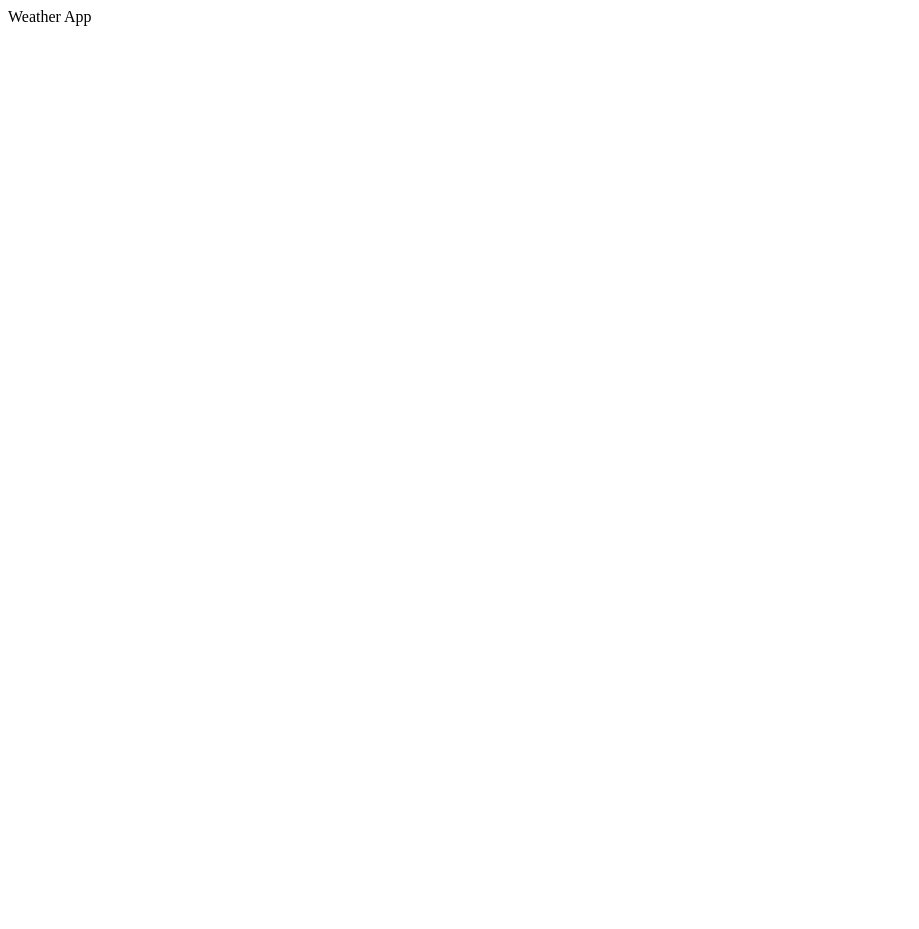
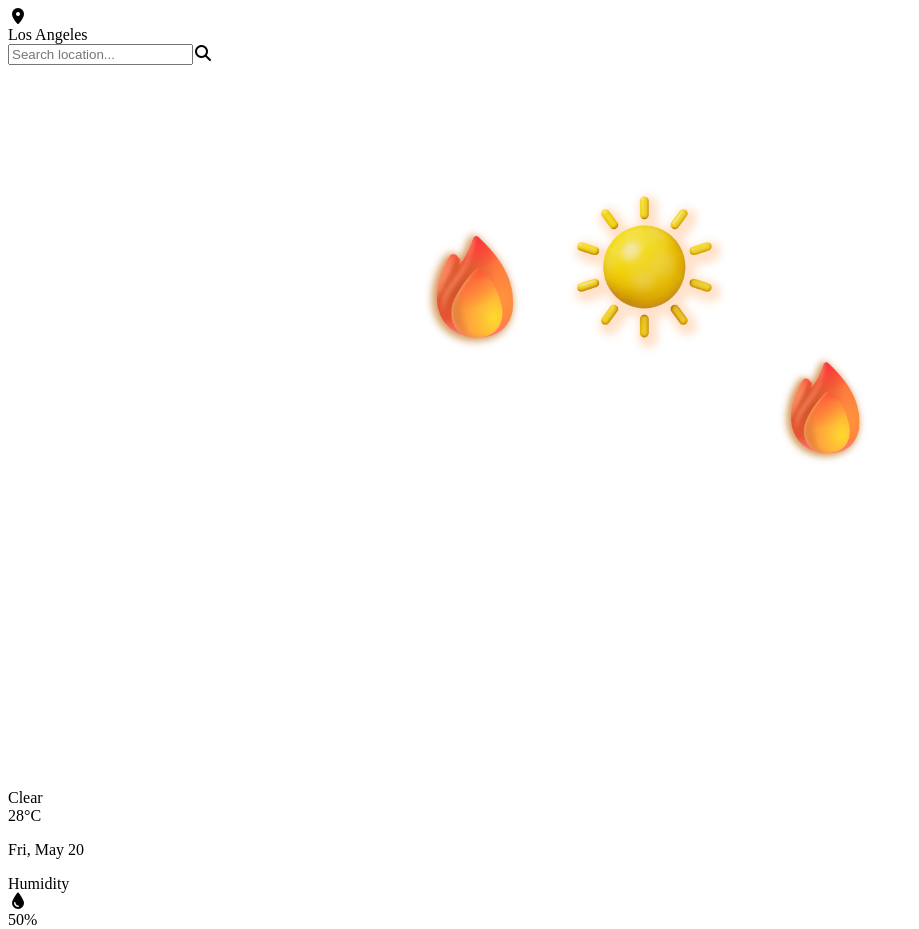
Before and after one commit to CoderRocha/climaAi, a React (Vite) app: page / in a window 1280 px wide. Shown: the top 929 px of the page, without its empty margins (0-919 px from the left). Before the commit the page ends 800 px from the top, so only its background shows below. Built offline with nearby package versions, Linux system fonts and the light colour scheme.

Commit message:
feat: added fontawesome and hard coded data

```diff
--- a/index.html
+++ b/index.html
@@ -3,6 +3,7 @@
   <head>
     <meta charset="UTF-8" />
     <meta name="viewport" content="width=device-width, initial-scale=1.0" />
+    <link rel="stylesheet" href="https://cdnjs.cloudflare.com/ajax/libs/font-awesome/7.0.1/css/all.min.css" integrity="sha512-2SwdPD6INVrV/lHTZbO2nodKhrnDdJK9/kg2XD1r9uGqPo1cUbujc+IYdlYdEErWNu69gVcYgdxlmVmzTWnetw==" crossorigin="anonymous" referrerpolicy="no-referrer" />
     <title>Clima AI</title>
   </head>
   <body>
--- a/src/components/WeatherApp.jsx
+++ b/src/components/WeatherApp.jsx
@@ -1,5 +1,45 @@
+import sunny from '../assets/images/sunny.png'
+import cloudy from '../assets/images/cloudy.png'
+import rainy from '../assets/images/rainy.png'
+import snowy from '../assets/images/snowy.png'
+
 export default function WeatherApp() {
   return (
-    <div>Weather App</div>
+    <div className="container">
+        <div className="weather-app">
+            <div className="search">
+                <div className="search-top">
+                    <i className="fa-solid fa-location-dot"></i>
+                    <div className="location">
+                        Los Angeles
+                    </div>
+                </div>
+                <div className="search-bar">
+                    <input type="text" placeholder="Search location..." />
+                    <i className="fa-solid fa-magnifying-glass"></i>
+                </div>
+            </div>
+            <div className="weather">
+                <img src={sunny} alt="sunny" />
+                <div className="weather-type">Clear</div>
+                <div className="temp">28°C</div>
+            </div>
+            <div className="weather-date">
+                <p>Fri, May 20</p>
+            </div>
+            <div className="weather-data">
+                <div className="humidity">
+                    <div className="data-name">Humidity</div>
+                    <i className='fa-solid fa-droplet'></i>
+                    <div className="data">50%</div>
+                </div>
+                <div className="wind">
+                    <div className="data-name">wind</div>
+                    <i className='fa-solid fa-droplet'></i>
+                    <div className="data">10 km/h</div>
+                </div>
+            </div>
+        </div>
+    </div>
   )
 }
```
